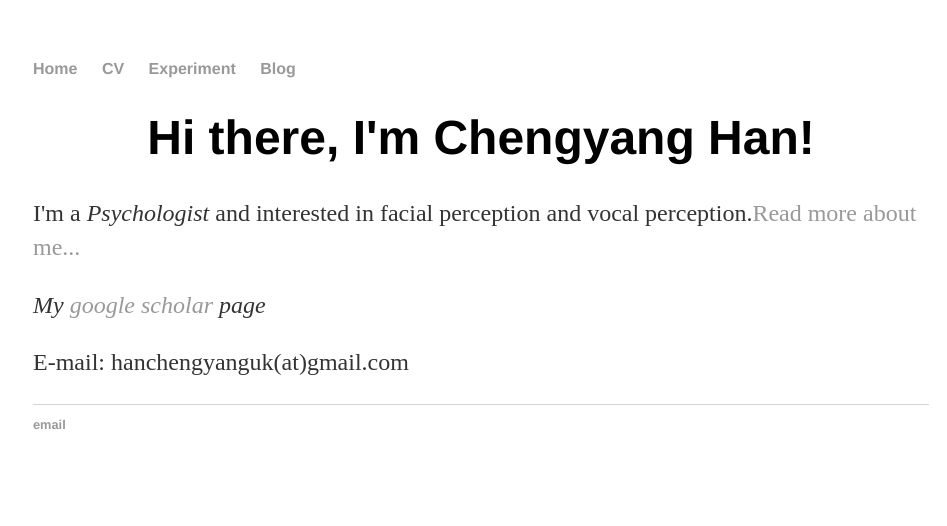
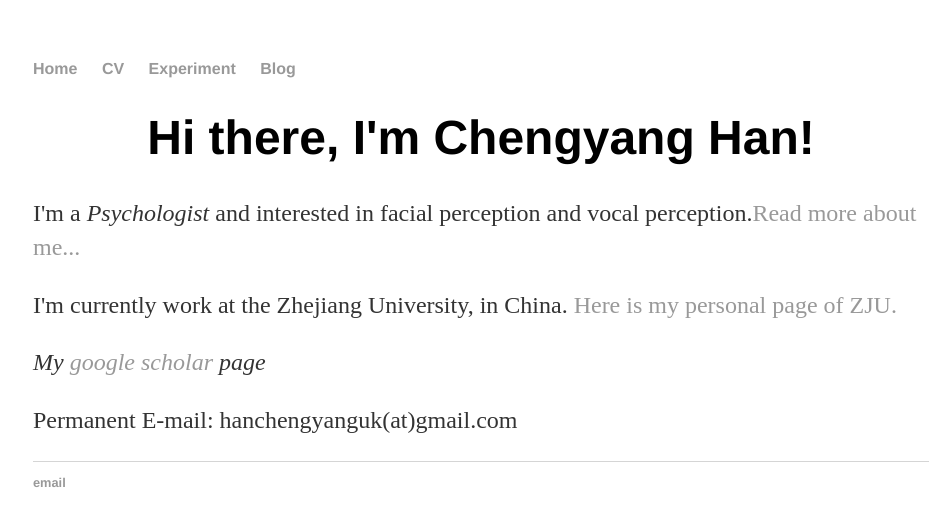
Before and after one commit to chengyanghan/chengyanghan.github.io, a Jekyll site: the page built from index.html, in a window 1280 px wide. Shown: the top 526 px of the page, without its empty margins (159-1106 px from the left). Built offline with Jekyll 4.4.1, drawn with Linux system fonts in a browser that asks for light colours.

Commit message:
Update index.html

```diff
--- a/index.html
+++ b/index.html
@@ -6,8 +6,10 @@ title: Chengyang Han
 	<h1>Hi there, I'm Chengyang Han!</h1>
 	<p>I'm a <em>Psychologist</em> and interested in facial perception and vocal perception.<a href="/about">Read more about me...</a></p>
 
+	<p>I'm currently work at the Zhejiang University, in China. <a href="https://person.zju.edu.cn/en/chengyanghan">Here is my personal page of ZJU.</a></p>
+
 	<p><i>My <a href="https://scholar.google.co.kr/citations?hl=zh-CN&user=B4ZGrONKx04C">google scholar</a> page</i></p>
 
-	<p>E-mail: hanchengyanguk(at)gmail.com</a></p>
+	<p>Permanent E-mail: hanchengyanguk(at)gmail.com</p>
 
 </div><!-- /.blurb -->
```
